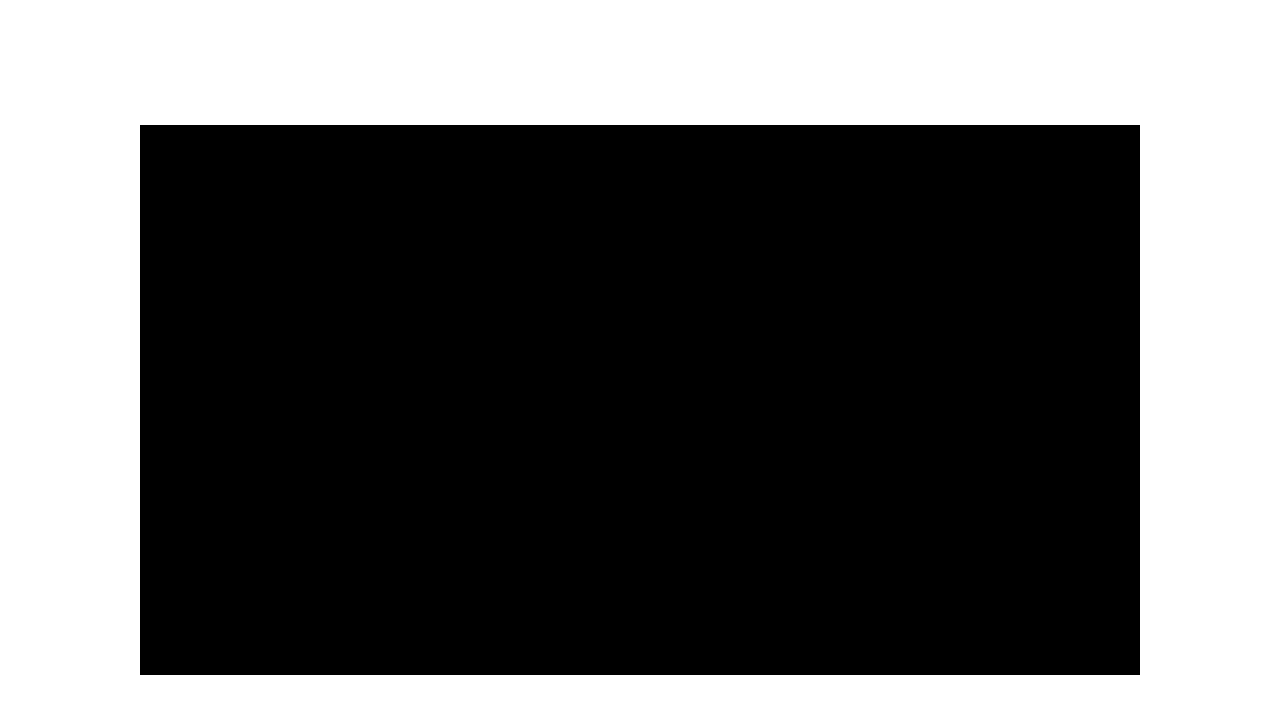
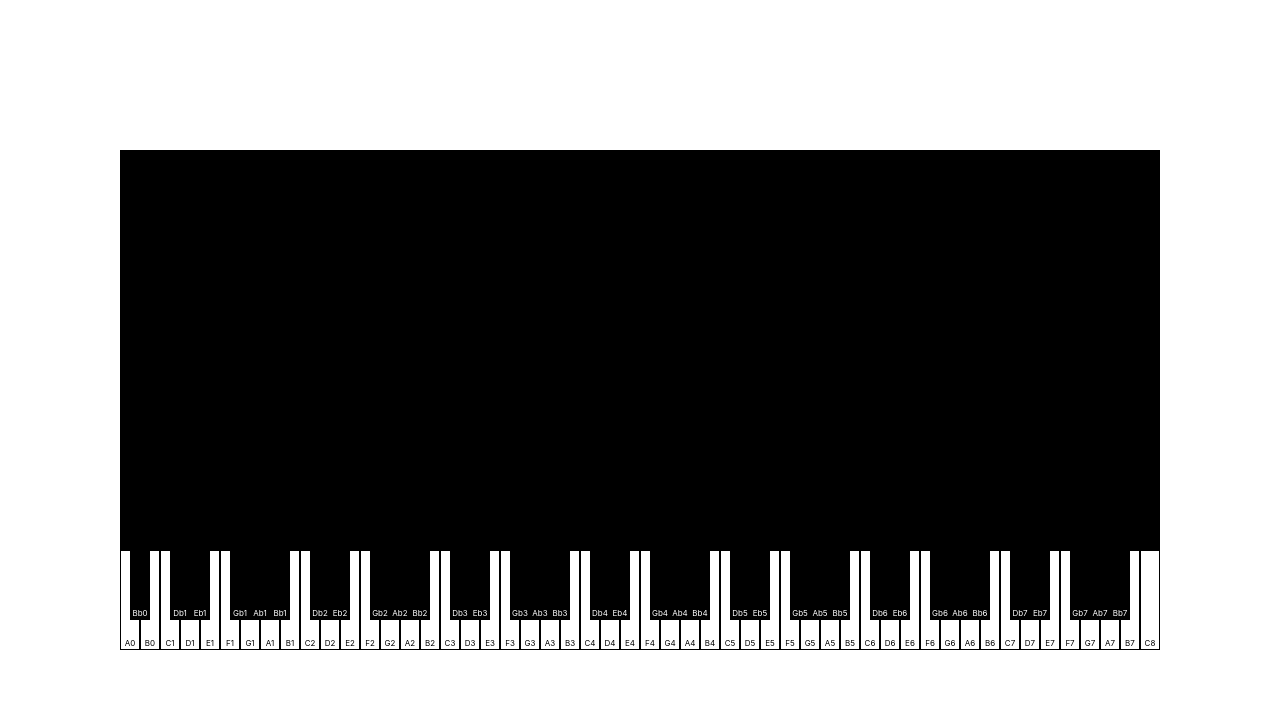
Before and after one commit to pirate2580/TuneScribe, a React (Create React App) app in the folder client/: page / in a window 1280 px wide. Shown: the top 714 px of the page. Built offline with nearby package versions, Linux system fonts and the light colour scheme.

Commit message:
complete barebon midi visualizer

```diff
--- a/client/src/midi/MidiBoard.tsx
+++ b/client/src/midi/MidiBoard.tsx
@@ -1,14 +1,87 @@
 import React, {useState} from "react";
 import Note from './Note'
 
+
+const blackKeyOffsetsPerOctave = [0.5, 2.5, 3.5, 5.5, 6.5];
+
 const MidiBoard: React.FC = () => {
 
+  const whiteKeyPositions: number[] = [];
+  const blackKeyPositions: number[] = [];
+
+  for (let i = 0; i < 1040; i+= 20) {
+    whiteKeyPositions.push(i);
+  }
+
+  // Generate positions for 7 full octaves worth of white keys (7 × 7 = 49)
+  for (let octave = 0; octave < 7; octave++) {
+    blackKeyOffsetsPerOctave.forEach((offset) => {
+      const pos = (octave * 7 + offset) * 20; // each white key is 20px
+      if (pos / 20 < 52) {
+        blackKeyPositions.push(pos);
+      }
+    });
+  }
+
+  // After 49, the last 3 white keys are A (49), B (50), C (51).
+  // There's only 1 black key between A and B.
+  blackKeyPositions.push(49.5 * 20);
+
+  // Combine positions into one array
+  const allKeys: number[] = [];
+
+  // push White keys
+  for (let i = 0; i < 52; i++) {
+    allKeys.push(i * 20);
+  }
+  // push Black keys
+  blackKeyPositions.forEach((pos) => {
+    allKeys.push(pos);
+  });
+
+  // Sort them by horizontal position (left to right)
+  allKeys.sort((a, b) => a - b);
+
+  // Assign note numbers in ascending order of positions
+  // then store them in a lookup (pos → noteNum).
+  const noteNumForPos: Record<number, number> = {};
+  allKeys.forEach((key, index) => {
+    noteNumForPos[key] = index; // index goes 0..87
+  });
+
   return (
-    <>
-      <div className = "w-[1000px] h-[550px] bg-black">
+    <div className="relative w-[1040px] h-[500px] bg-black flex items-end">
+      {/* White keys */}
+      <div className="flex">
+        {Array.from({ length: 52 }).map((_, i) => {
+          // Left position is i * 20
+          const pos = i * 20;
+          const noteNum = noteNumForPos[pos]; // from our lookup
+          return <Note key={i} noteNum={noteNum} color="white" />;
+        })}
       </div>
-    </>
-  )
+
+      {/* Black keys */}
+      {blackKeyPositions.map((leftPos, i) => {
+        const noteNum = noteNumForPos[leftPos];
+        return (
+          <Note
+            key={`black-${i}`}
+            noteNum={noteNum}
+            color="black"
+            style={{
+              position: "absolute",
+              bottom: "30px",
+              left: leftPos,
+              // width: "16px",
+              // height: "70px",
+              zIndex: 20,
+            }}
+          />
+        );
+      })}
+    </div>
+  );
 }
 
 export default MidiBoard;
--- a/client/src/midi/Note.tsx
+++ b/client/src/midi/Note.tsx
@@ -1,15 +1,43 @@
 import React, {useState} from "react";
+import { pianoNoteMap } from './pianoNoteMapping';
 
-const Note: React.FC = () => {
-  const [pressed, isPressed] = useState(false);
+// TODO: for performance optimization
+const tailwindColors: { [key: string]: string } = {
+  white: "bg-white",
+  black: "bg-black",
+};
+
+
+interface NoteProps {
+  noteNum: number,
+  color: string,
+  style?: React.CSSProperties;
+
+}
+
+
+const Note: React.FC<NoteProps> = ({ noteNum, color, style }) => {
+  const [pressed, setPressed] = useState(false);
 
   return (
-    <>
-      <div className = "h-24 w-24 bg-red-500">
-        asdfjkl;
-      </div>
-    </>
-  )
-}
+    <div
+      // Actually apply the style prop here
+      style={style}
+      onMouseDown={() => setPressed(true)}
+      onMouseUp={() => setPressed(false)}
+      className={`
+        flex items-end justify-center border border-black h-[100px] w-[20px] z-10
+        ${pressed ? "bg-amber-200" : tailwindColors[color]}
+        ${color === "white"? "h-[100px] w-[20px]": "h-[100px] w-[14px]"}`}
+    >
+      <span className={`text-[8px] text-black ${color === "white"? "text-black": "text-white"}` }>
+        {pianoNoteMap[noteNum]}
+      </span>
+    </div>
+  );
+};
+
+// export default Note;
+
 
 export default Note;
--- /dev/null
+++ b/client/src/midi/pianoNoteMapping.ts
@@ -0,0 +1,29 @@
+// 1) Define a helper function that converts 0..87 into "A0".."C8".
+function noteNameFromIndex(index: number): string {
+  // Standard MIDI note numbers:
+  // A0 = 21, A#0/Bb0 = 22, B0 = 23, C1 = 24, ..., C8 = 108.
+  const midiNumber = index + 21; // Because index=0 => A0 => MIDI 21
+
+  // Cycle of note names (using flats for black keys).
+  const NOTE_NAMES = [
+    "C",  "Db", "D",  "Eb", "E",  "F",
+    "Gb", "G",  "Ab", "A",  "Bb", "B"
+  ];
+
+  // Which of the 12 notes in the octave?
+  const noteInOctave = midiNumber % 12; // 0..11
+
+  // Octave calculation.
+  // For example:
+  //   MIDI #60 => 60 / 12 = 5 => minus 1 => octave 4 (C4)
+  const octave = Math.floor(midiNumber / 12) - 1;
+
+  // Compose the note name + octave, e.g. "C4", "Ab3", etc.
+  return NOTE_NAMES[noteInOctave] + octave;
+}
+
+// 2) Build the array of length 88
+//    Each index i => noteNameFromIndex(i).
+export const pianoNoteMap = Array.from({ length: 88 }, (_, i) =>
+  noteNameFromIndex(i)
+);
```
